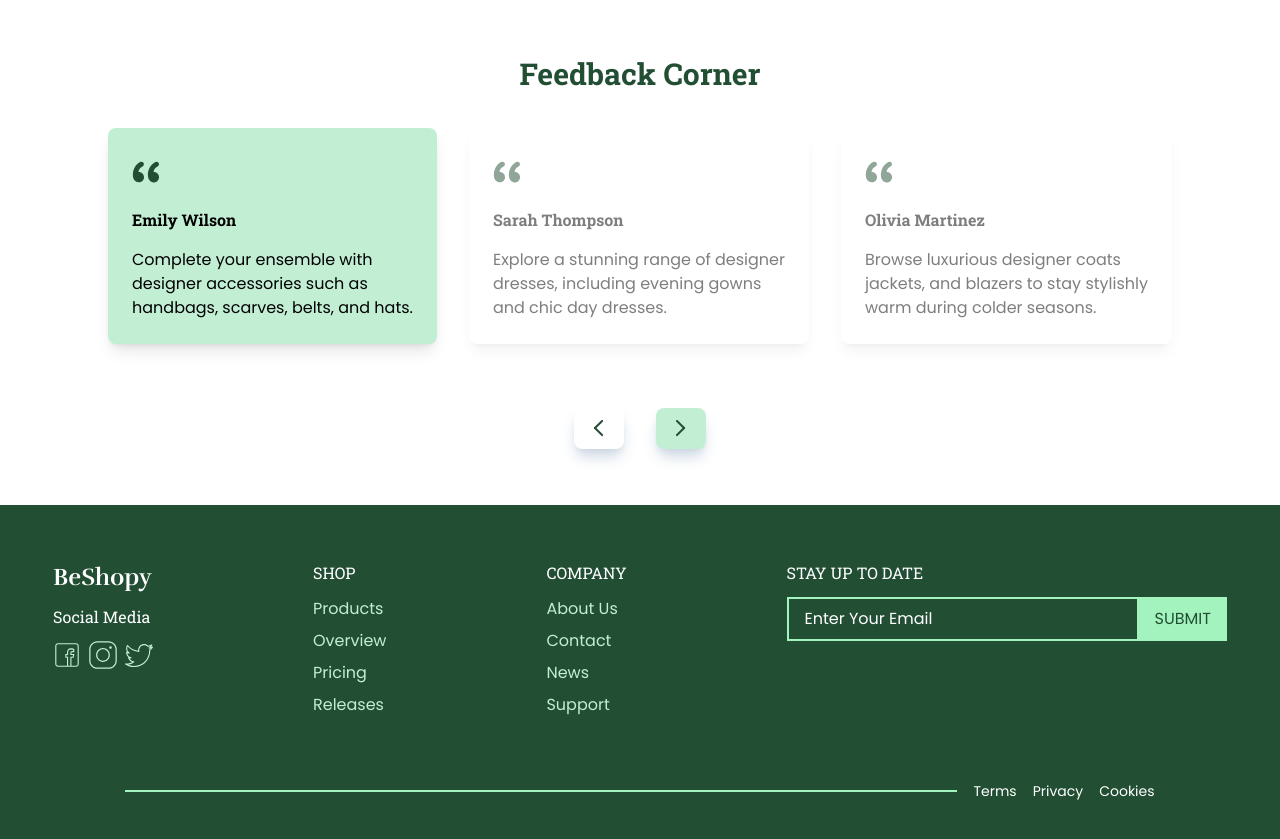
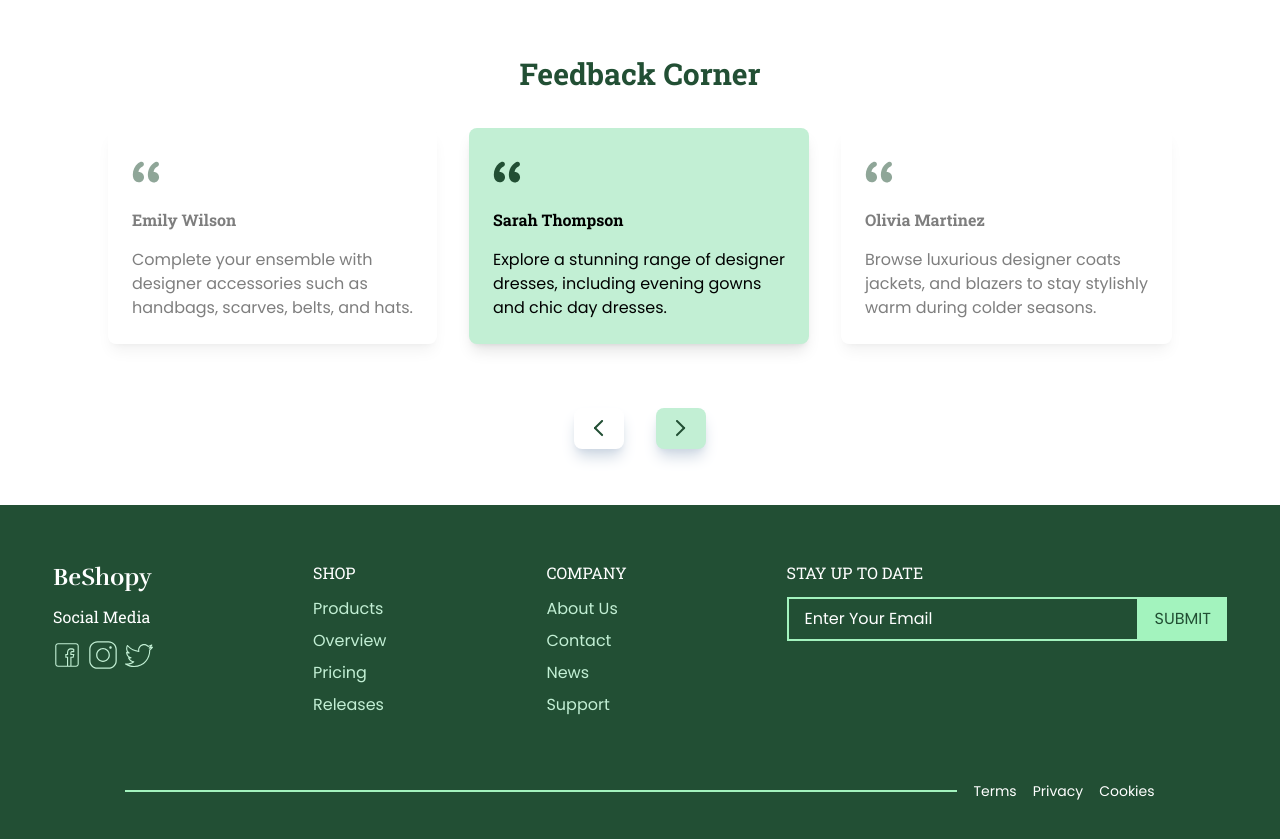
Before and after one commit to BeniSamuel/-BeShopy, a React (Vite) app: page / in a window 1280 px wide. Shown: the part 3380-4219 px from the top of the page. Built offline with nearby package versions, Linux system fonts and the light colour scheme.

Commit message:
Updated Testominials

```diff
--- a/src/Components/Home/Testimonial/TestMapping.jsx
+++ b/src/Components/Home/Testimonial/TestMapping.jsx
@@ -5,7 +5,7 @@ import left from "../../../assets/Testimonial/Testimonial_Left.svg";
 import icon from "../../../assets/Testimonial/Testimonial_Icon.svg"
 
 const TestMapping = () => {
-  const [currentIndex, setCurrentIndex] = useState(0);
+  const [currentIndex, setCurrentIndex] = useState(1);
 
   const handleNext = () => {
     setCurrentIndex((prevIndex) =>
```
